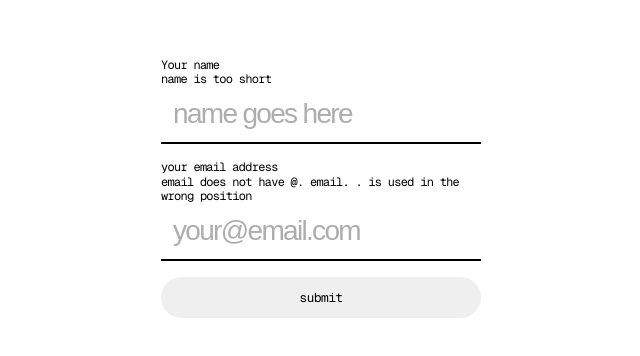
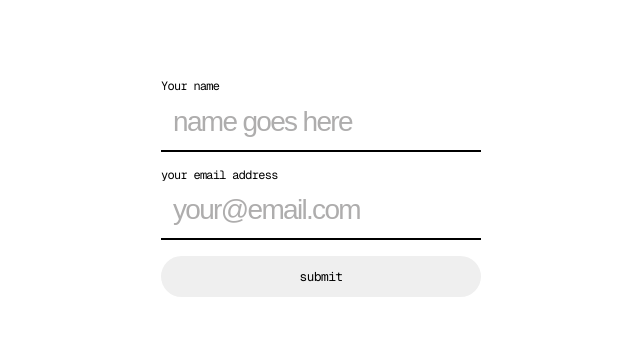
Before and after one commit to FrontendSuberu/fade-submit-form, a website built with Vite: page index.html in a window 1280 px wide. Shown: the part 212-568 px from the top of the page, without its empty margins (319-959 px from the left). Built offline with nearby package versions, Linux system fonts and the light colour scheme.

Commit message:
updated markup

```diff
--- a/index.html
+++ b/index.html
@@ -15,25 +15,36 @@
   </head>
   <body>
     <main class="form-wrapper">
-      <form method="post">
+      <form id="form-element-wrapper" method="post">
         <label class="form-label" to="fullName">
           <!-- full name -->
           <span class="mono">Your name</span>
-          <span class="mono">name is too short</span>
-          <input id="fullName" class="form-field" placeholder="name goes here" type="text" required />
+          <span id="warning" class="mono"></span>
+          <input
+            id="fullName"
+            class="form-field"
+            placeholder="name goes here"
+            type="text"
+            required
+          />
         </label>
 
         <!-- email -->
         <label class="form-label" to="email">
           <span class="mono">your email address</span>
-          <span class="mono">email does not have @. email. . is used in the wrong position</span>
-          <input id="email" class="form-field" type="email" placeholder="your@email.com" required />
+          <span id="warning" class="mono"></span>
+
+          <input
+            id="email"
+            class="form-field"
+            type="email"
+            placeholder="your@email.com"
+            required
+          />
         </label>
 
         <!-- submit button -->
-        <button type="submit" id="submitBtn" role="button">
-        submit
-        </button>
+        <button type="submit" id="submitBtn" role="button">submit</button>
       </form>
     </main>
     <script type="module" src="/src/main.js"></script>
```
